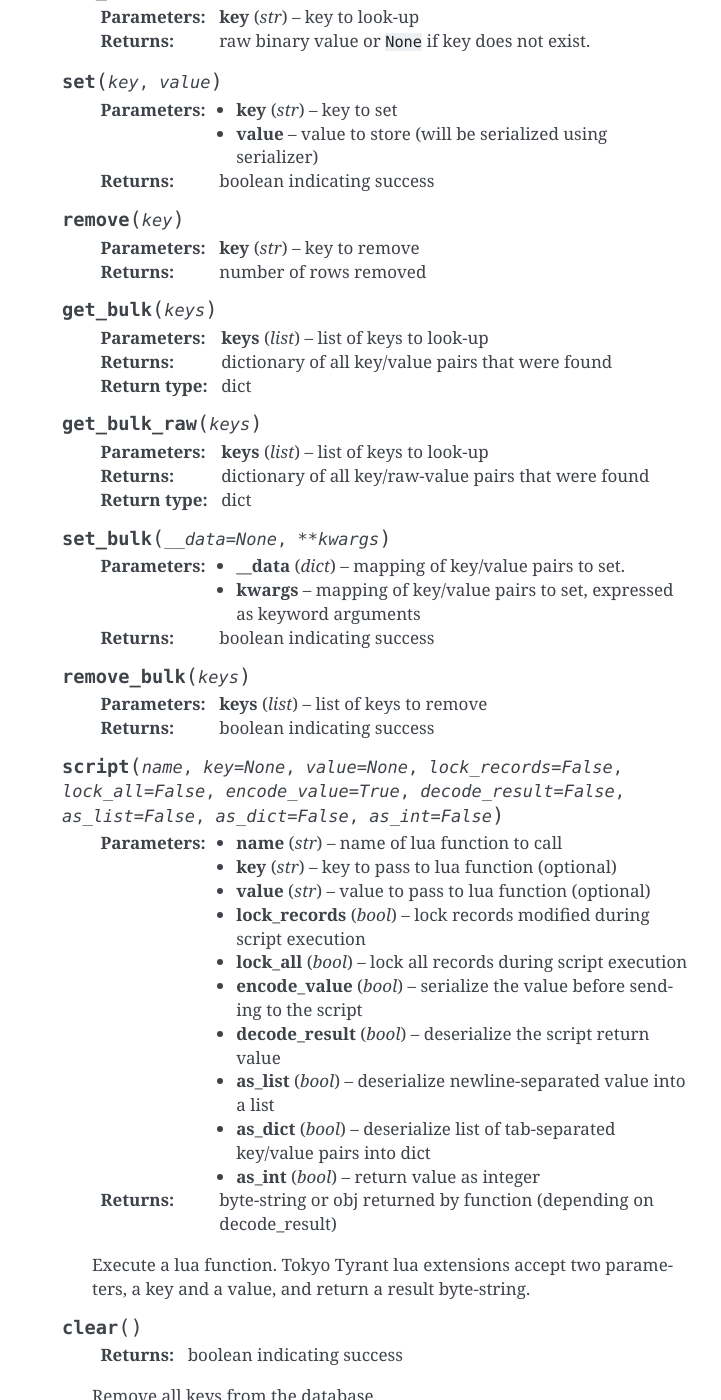
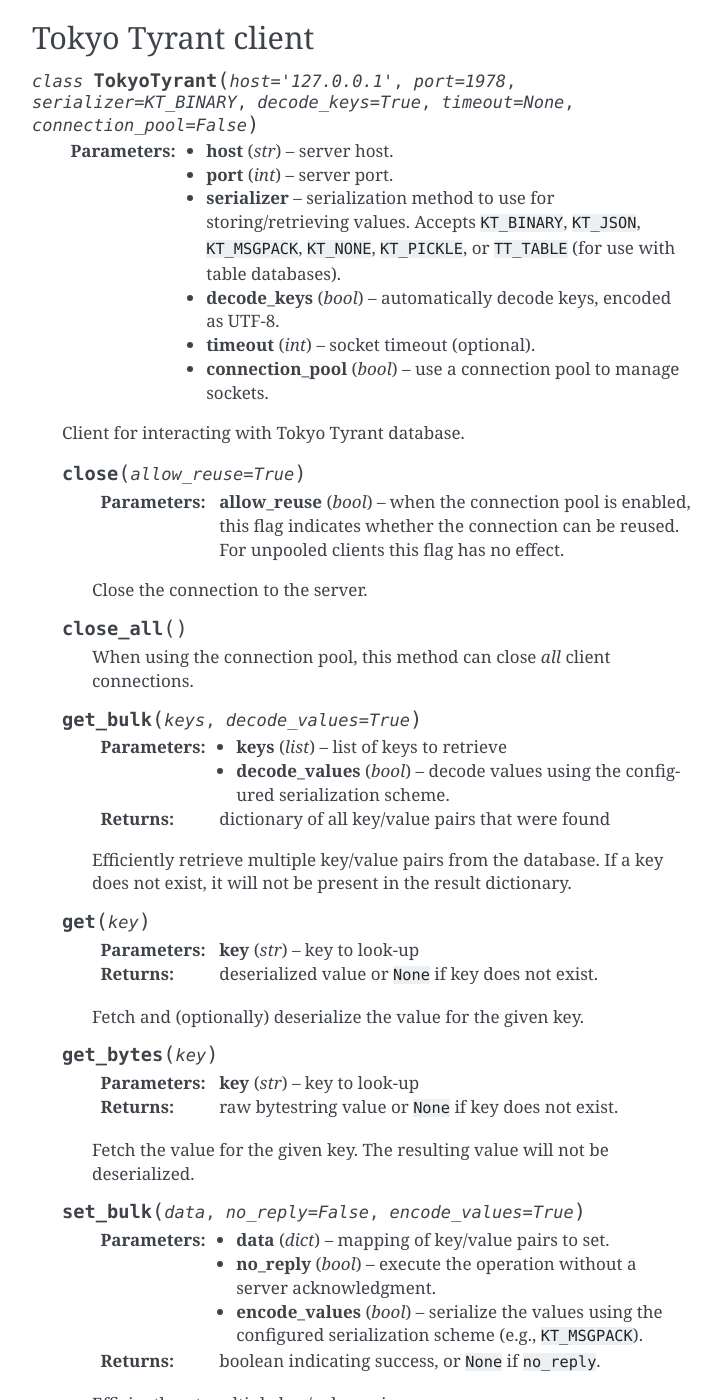
Before and after one commit to coleifer/kt, a Sphinx documentation site: the page built from docs/api.rst, in a window 1280 px wide and 1400 px high, scrolled down 10949 px. Shown: the whole window, without its empty margins (388-1109 px from the left). Built offline with Sphinx 7.4.7, drawn with Linux system fonts in a browser that asks for light colours; some of the changed text lies outside the part shown.

Commit message:
Finish API for client libraries.

```diff
--- a/docs/api.rst
+++ b/docs/api.rst
@@ -67,7 +67,7 @@
         :param list keys: keys to retrieve
         :param int db: database index
         :param bool decode_values: decode values using the configured
-            deserialization scheme (e.g., ``KT_MSGPACK``).
+            serialization scheme.
         :return: result dictionary
 
         Efficiently retrieve multiple key/value pairs from the database. If a
@@ -75,6 +75,10 @@
 
     .. py:method:: get_bulk_details(keys, db=None, decode_values=True)
 
+        :param list keys: keys to retrieve
+        :param int db: database index
+        :param bool decode_values: decode values using the configured
+            serialization scheme.
         :return: List of tuples: ``(db index, key, value, expire time)``
 
         Like :py:meth:`~KyotoTycoon.get_bulk`, but the return value is a list
@@ -84,7 +88,7 @@
 
         :param db_key_list: a list of 2-tuples to retrieve: ``(db index, key)``
         :param bool decode_values: decode values using the configured
-            deserialization scheme (e.g., ``KT_MSGPACK``).
+            serialization scheme.
         :return: result dictionary
 
         Like :py:meth:`~KyotoTycoon.get_bulk`, except it supports fetching
@@ -94,6 +98,9 @@
 
     .. py:method:: get_bulk_raw_details(db_key_list, decode_values=True)
 
+        :param db_key_list: a list of 2-tuples to retrieve: ``(db index, key)``
+        :param bool decode_values: decode values using the configured
+            serialization scheme.
         :return: List of tuples: ``(db index, key, value, expire time)``
 
         Like :py:meth:`~KyotoTycoon.get_bulk_raw`, but the return value is a
@@ -105,7 +112,7 @@
         :param int db: database index
         :return: deserialized value or ``None`` if key does not exist.
 
-        Fetch and deserialize the value for the given key.
+        Fetch and (optionally) deserialize the value for the given key.
 
     .. py:method:: get_bytes(key, db=None)
 
@@ -416,11 +423,17 @@
 
         Count total number of keys in the database.
 
-    .. py:method:: update(__data=None, db=None, expire_time=None, **kwargs)
+    .. py:method:: update(__data=None, db=None, expire_time=None, no_reply=False, encode_values=True, **kwargs)
 
-        See :py:meth:`KyotoTycoon.set_bulk`.
+        Efficiently set multiple key/value pairs. If given, the provided ``db``
+        and ``expire_time`` values will be used for all key/value pairs being
+        set.
 
-    .. py:method:: pop(key, db=None)
+        See :py:meth:`KyotoTycoon.set_bulk` for details.
+
+    .. py:method:: pop(key, db=None, decode_value=True)
+
+        Get and remove the data stored in a given key in a single operation.
 
         See :py:meth:`KyotoTycoon.seize`.
 
@@ -428,8 +441,7 @@
 
         :param str prefix: key prefix to match
         :param int max_keys: maximum number of results to return (optional)
-        :param db: database index
-        :type db: int or None
+        :param int db: database index
         :return: list of keys that matched the given prefix.
         :rtype: list
 
@@ -437,8 +449,7 @@
 
         :param str regex: regular-expression to match
         :param int max_keys: maximum number of results to return (optional)
-        :param db: database index
-        :type db: int or None
+        :param int db: database index
         :return: list of keys that matched the given regular expression.
         :rtype: list
 
@@ -447,37 +458,45 @@
         :param str origin: source string for comparison
         :param int distance: maximum edit-distance for similarity (optional)
         :param int max_keys: maximum number of results to return (optional)
-        :param db: database index
-        :type db: int or None
+        :param int db: database index
         :return: list of keys that were within a certain edit-distance of origin
         :rtype: list
 
     .. py:method:: cursor(db=None, cursor_id=None)
 
-        :param db: database index
-        :type db: int or None
-        :param cursor_id: cursor id (will be automatically created if None)
-        :type cursor_id: int or None
+        :param int db: database index
+        :param int cursor_id: cursor id (will be automatically created if None)
         :return: :py:class:`Cursor` object
 
     .. py:method:: keys(db=None)
 
-        :param db: database index
-        :type db: int or None
+        :param int db: database index
         :return: all keys in database
         :rtype: generator
 
+        .. warning::
+            The :py:meth:`~KyotoCabinet.keys` method uses a cursor and can be
+            rather slow.
+
+    .. py:method:: keys_nonlazy(db=None)
+
+        :param int db: database index
+        :return: all keys in database
+        :rtype: list
+
+        Non-lazy implementation of :py:meth:`~KyotoTycoon.keys`.
+        Behind-the-scenes, calls :py:meth:`~KyotoTycoon.match_prefix` with an
+        empty string as the prefix.
+
     .. py:method:: values(db=None)
 
-        :param db: database index
-        :type db: int or None
+        :param int db: database index
         :return: all values in database
         :rtype: generator
 
     .. py:method:: items(db=None)
 
-        :param db: database index
-        :type db: int or None
+        :param int db: database index
         :return: all key/value tuples in database
         :rtype: generator
 
@@ -495,40 +514,72 @@
 
         :param int db: database index
 
-        Specify the default database for the client.
+        Specify the default database index for the client.
 
 Tokyo Tyrant client
 -------------------
 
-.. py:class:: TokyoTyrant(host='127.0.0.1', port=1978, serializer=KT_BINARY, decode_keys=True, timeout=None)
+.. py:class:: TokyoTyrant(host='127.0.0.1', port=1978, serializer=KT_BINARY, decode_keys=True, timeout=None, connection_pool=False)
 
     :param str host: server host.
     :param int port: server port.
     :param serializer: serialization method to use for storing/retrieving values.
-        Accepts ``KT_BINARY``, ``KT_JSON``, ``KT_MSGPACK``, ``KT_NONE`` or ``KT_PICKLE``.
-    :param bool decode_keys: allow unicode keys, encoded as UTF-8.
+        Accepts ``KT_BINARY``, ``KT_JSON``, ``KT_MSGPACK``, ``KT_NONE``, ``KT_PICKLE``,
+        or ``TT_TABLE`` (for use with table databases).
+    :param bool decode_keys: automatically decode keys, encoded as UTF-8.
     :param int timeout: socket timeout (optional).
-    :param int default_db: default database to operate on.
+    :param bool connection_pool: use a connection pool to manage sockets.
 
     Client for interacting with Tokyo Tyrant database.
 
-    .. py:method:: checkin()
+    .. py:method:: close(allow_reuse=True)
 
-        Return the communication socket to the pool for re-use.
-
-    .. py:method:: close()
+        :param bool allow_reuse: when the connection pool is enabled, this flag
+            indicates whether the connection can be reused. For unpooled
+            clients this flag has no effect.
 
         Close the connection to the server.
+
+    .. py:method:: close_all()
+
+        When using the connection pool, this method can close *all* client
+        connections.
+
+    .. py:method:: get_bulk(keys, decode_values=True)
+
+        :param list keys: list of keys to retrieve
+        :param bool decode_values: decode values using the configured
+            serialization scheme.
+        :return: dictionary of all key/value pairs that were found
+
+        Efficiently retrieve multiple key/value pairs from the database. If a
+        key does not exist, it will not be present in the result dictionary.
 
     .. py:method:: get(key)
 
         :param str key: key to look-up
         :return: deserialized value or ``None`` if key does not exist.
 
-    .. py:method:: get_raw(key)
+        Fetch and (optionally) deserialize the value for the given key.
+
+    .. py:method:: get_bytes(key)
 
         :param str key: key to look-up
-        :return: raw binary value or ``None`` if key does not exist.
+        :return: raw bytestring value or ``None`` if key does not exist.
+
+        Fetch the value for the given key. The resulting value will not
+        be deserialized.
+
+    .. py:method:: set_bulk(data, no_reply=False, encode_values=True)
+
+        :param dict data: mapping of key/value pairs to set.
+        :param bool no_reply: execute the operation without a server
+            acknowledgment.
+        :param bool encode_values: serialize the values using the configured
+            serialization scheme (e.g., ``KT_MSGPACK``).
+        :return: boolean indicating success, or ``None`` if ``no_reply``.
+
+        Efficiently set multiple key/value pairs.
 
     .. py:method:: set(key, value)
 
@@ -536,32 +587,24 @@
         :param value: value to store (will be serialized using serializer)
         :return: boolean indicating success
 
-    .. py:method:: remove(key)
+        Set a single key/value pair.
 
-        :param str key: key to remove
-        :return: number of rows removed
+    .. py:method:: set_bytes(key, value)
 
-    .. py:method:: get_bulk(keys)
+        :param str key: key to set
+        :param value: raw value to store
+        :return: boolean indicating success
 
-        :param list keys: list of keys to look-up
-        :return: dictionary of all key/value pairs that were found
-        :rtype: dict
-
-    .. py:method:: get_bulk_raw(keys)
-
-        :param list keys: list of keys to look-up
-        :return: dictionary of all key/raw-value pairs that were found
-        :rtype: dict
-
-    .. py:method:: set_bulk(__data=None, **kwargs)
-
-        :param dict __data: mapping of key/value pairs to set.
-        :param kwargs: mapping of key/value pairs to set, expressed as keyword arguments
-        :return: boolean indicating success
+        Set a single key/value pair without encoding the value.
 
     .. py:method:: remove_bulk(keys)
 
         :param list keys: list of keys to remove
+        :return: boolean indicating success
+
+    .. py:method:: remove(key)
+
+        :param str key: key to remove
         :return: boolean indicating success
 
     .. py:method:: script(name, key=None, value=None, lock_records=False, lock_all=False, encode_value=True, decode_result=False, as_list=False, as_dict=False, as_int=False)
@@ -572,14 +615,17 @@
         :param bool lock_records: lock records modified during script execution
         :param bool lock_all: lock all records during script execution
         :param bool encode_value: serialize the value before sending to the script
-        :param bool decode_result: deserialize the script return value
+        :param bool decode_value: deserialize the script return value
         :param bool as_list: deserialize newline-separated value into a list
         :param bool as_dict: deserialize list of tab-separated key/value pairs into dict
         :param bool as_int: return value as integer
-        :return: byte-string or obj returned by function (depending on decode_result)
+        :return: byte-string or object returned by function (depending on decode_value)
 
-        Execute a lua function. Tokyo Tyrant lua extensions accept two
-        parameters, a key and a value, and return a result byte-string.
+        Execute a lua function, passing as arguments the given ``key`` and
+        ``value`` (if provided). The return value is a bytestring, which can be
+        deserialized by specifying ``decode_value=True``. The arguments
+        ``as_list``, ``as_dict`` and ``as_int`` can be used to apply specific
+        deserialization to the returned value.
 
     .. py:method:: clear()
 
@@ -594,118 +640,96 @@
 
         Obtain status information from the server.
 
-    .. py:method:: add(key, value)
+    .. py:method:: synchronize()
+
+        :return: boolean indicating success
+
+        Synchronize data to disk.
+
+    .. py:method:: optimize(options)
+
+        :param str options: option format string to use when optimizing database.
+        :return: boolean indicating success
+
+    .. py:method:: add(key, value, encode_value=True)
 
         :param str key: key to add
-        :param value: value to store (will be serialized using serializer)
+        :param value: value to store
+        :param bool encode_value: serialize the value using the configured
+            serialization scheme.
         :return: boolean indicating if key could be added or not
-        :rtype: bool
 
         Add a key/value pair to the database. This operation will only succeed
         if the key does not already exist in the database.
 
-    .. py:method:: append(key, value)
+    .. py:method:: append(key, value, encode_value=True)
 
         :param str key: key to append value to
-        :param value: data to append (will be serialized using serializer)
+        :param value: value to append
+        :param bool encode_value: serialize the value using the configured
+            serialization scheme.
         :return: boolean indicating if value was appended
-        :rtype: bool
 
         Appends data to an existing key/value pair. If the key does not exist,
-        this is equivalent to :py:meth:`~TokyoTyrant.set`.
+        this is equivalent to the :py:meth:`~TokyoTyrant.set` method.
 
-    .. py:method:: addshl(key, value, width)
+    .. py:method:: addshl(key, value, width, encode_value=True)
 
         :param str key: key to append value to
-        :param value: data to append (will be serialized using serializer)
+        :param value: data to append
         :param int width: number of bytes to shift
+        :param bool encode_value: serialize the value using the configured
+            serialization scheme.
         :return: boolean indicating success
-        :rtype: bool
 
         Concatenate a value at the end of the existing record and shift it to
         the left by *width* bytes.
-
-    .. py:method:: setnr(key, value)
-
-        :param str key: key to set
-        :param value: value to store (will be serialized using serializer)
-        :return: no return value
-
-        Set with no server response.
-
-    .. py:method:: setnr_bulk(__data=None, **kwargs)
-
-        :param dict __data: mapping of key/value pairs to set.
-        :param kwargs: mapping of key/value pairs to set, expressed as keyword arguments
-        :return: no return value
-
-        Set multiple key/value pairs using the same no-response API as :py:meth:`TokyoTyrant.setnr`.
-
-    .. py:method:: setdup(key, value)
-
-        :param str key: key to set
-        :param value: value to store (will be serialized using serializer)
-        :return: boolean indicating success
-
-        Set key/value pair. If using a BTree and the key already exists, the
-        new value will be added to the end.
-
-    .. py:method:: setdupback(key, value)
-
-        :param str key: key to set
-        :param value: value to store (will be serialized using serializer)
-        :return: boolean indicating success
-
-        Set key/value pair. If using a BTree and the key already exists, the
-        new value will be added to the front.
-
-    .. py:method:: get_part(key, start=None, end=None)
-
-        :param str key: key to look-up
-        :param int start: start offset
-        :param int end: number of characters to retrieve (after start).
-        :return: the substring portion of value requested or ``False`` if the
-            value does not exist or the start index exceeded the value length.
 
     .. py:method:: exists(key)
 
         :param str key: key to test
         :return: boolean indicating if key exists
-        :rtype: bool
+
+        Return whether or not the given key exists in the database.
 
     .. py:method:: length(key)
 
-        :param str key: key to test
-        :return: length of value stored at key (or None if key does not exist)
-        :rtype: int
+        :param str key: key
+        :param int db: database index
+        :return: length of the value in bytes, or ``None`` if not found
+
+        Return the length of the raw value stored at the given key. If the key
+        does not exist, returns ``None``.
+
+    .. py:method:: seize(key, decode_value=True)
+
+        :param str key: key to remove
+        :param bool decode_value: deserialize the value using the configured
+            serialization method.
+        :return: value stored at given key or ``None`` if key does not exist.
+
+        Get and remove the data stored in a given key in a single operation.
 
     .. py:method:: incr(key, n=1)
 
         :param str key: key to increment
         :param int n: value to add
-        :return: new value at key
-        :rtype: int
+        :return: incremented result value
 
     .. py:method:: incr_double(key, n=1.)
 
         :param str key: key to increment
         :param float n: value to add
-        :return: new value at key
-        :rtype: float
+        :return: incremented result value
 
-    .. py:method:: misc(cmd, args=None, update_log=True)
-
-        :param str cmd: Command to execute
-        :param list args: Zero or more bytestring arguments to misc function.
-        :param bool update_log: Add misc command to update log.
-
-        Run a miscellaneous command using the "misc" API. Returns a list of
-        zero or more bytestrings.
+        Increment the floating-point value stored in the given key.
 
     .. py:method:: count()
 
         :return: number of key/value pairs in the database
         :rtype: int
+
+        Count the number of key/value pairs in the database
 
     .. py:method:: __getitem__(key)
 
@@ -730,11 +754,64 @@
     .. py:method:: __len__()
 
         :return: total number of keys in the database.
-        :rtype: int
 
-    .. py:method:: update(__data=None, db=None, expire_time=None, **kwargs)
+        Identical to :py:meth:`~TokyoTyrant.count`.
 
-        See :py:meth:`TokyoTyrant.set_bulk`.
+    .. py:method:: update(__data=None, no_reply=False, encode_values=True, **kwargs)
+
+        :param dict __data: mapping of key/value pairs to set.
+        :param bool no_reply: execute the operation without a server
+            acknowledgment.
+        :param bool encode_values: serialize the values using the configured
+            serialization scheme.
+        :param kwargs: arbitrary key/value pairs to set.
+        :return: boolean indicating success.
+
+        Efficiently set multiple key/value pairs. Data can be provided as a
+        dict or as an arbitrary number of keyword arguments.
+
+        See also: :py:meth:`~TokyoTyrant.set_bulk`.
+
+    .. py:method:: setdup(key, value, encode_value=True)
+
+        :param str key: key to set
+        :param value: value to store
+        :param bool encode_value: serialize the value using the configured
+            serialization scheme.
+        :return: boolean indicating success
+
+        Set key/value pair. If using a B-Tree and the key already exists, the
+        new value will be added to the beginning.
+
+    .. py:method:: setdupback(key, value)
+
+        :param str key: key to set
+        :param value: value to store
+        :param bool encode_value: serialize the value using the configured
+            serialization scheme.
+        :return: boolean indicating success
+
+        Set key/value pair. If using a B-Tree and the key already exists, the
+        new value will be added to the end.
+
+    .. py:method:: get_part(key, start=None, end=None, decode_value=True)
+
+        :param str key: key to look-up
+        :param int start: start offset
+        :param int end: number of characters to retrieve (after start).
+        :param bool decode_value: deserialize the value using the configured
+            serialization scheme.
+        :return: the substring portion of value requested or ``False`` if the
+            value does not exist or the start index exceeded the value length.
+
+    .. py:method:: misc(cmd, args=None, update_log=True)
+
+        :param str cmd: Command to execute
+        :param list args: Zero or more bytestring arguments to misc function.
+        :param bool update_log: Add misc command to update log.
+
+        Run a miscellaneous command using the "misc" API. Returns a list of
+        zero or more bytestrings.
 
     .. py:attribute:: size
 
@@ -745,17 +822,6 @@
         Return a 2-tuple of error code and message for the last error reported
         by the server (if set).
 
-    .. py:method:: optimize(options)
-
-        :param str options: option format string to use when optimizing database.
-        :return: boolean indicating success
-
-    .. py:method:: synchronize()
-
-        :return: boolean indicating success
-
-        Synchronize data to disk.
-
     .. py:method:: copy(path)
 
         :param str path: destination for copy of database.
@@ -763,13 +829,61 @@
 
         Copy the database file to the given path.
 
-    .. py:method:: get_range(start, stop=None, max_keys=0)
+    .. py:method:: restore(path, timestamp, options=0)
+
+        :param str path: path to update log directory
+        :param datetime timestamp: datetime from which to restore
+        :param int options: optional flags
+        :return: boolean indicating success
+
+        Restore the database file from the update log.
+
+    .. py:method:: set_master(host, port, timestamp, options=0)
+
+        :param str host: host of master server
+        :param int port: port of master server
+        :param datetime timestamp: start timestamp
+        :param int options: optional flags
+        :return: boolean indicating success
+
+        Set the replication master.
+
+    .. py:method:: clear_cache()
+
+        :return: boolean indicating success
+
+    .. py:method:: defragment(nsteps=None)
+
+        :param int nsteps: number of defragmentation steps
+        :return: boolean indicating success
+
+        Defragment the database.
+
+    .. py:method:: get_range(start, stop=None, max_keys=0, decode_values=True)
 
         :param str start: start-key for range
         :param str stop: stop-key for range (optional)
         :param int max_keys: maximum keys to fetch
-        :return: a mapping of key-value pairs falling within the given range.
-        :rtype: dict
+        :param bool decode_values: deserialize the values using the configured
+            serialization scheme.
+        :return: a dictionary mapping of key-value pairs falling within the
+            given range.
+
+        Fetch a range of key/value pairs and return them as a dictionary.
+
+        .. note:: Only works with tree databases.
+
+    .. py:method:: get_rangelist(start, stop=None, max_keys=0, decode_values=True)
+
+        :param str start: start-key for range
+        :param str stop: stop-key for range (optional)
+        :param int max_keys: maximum keys to fetch
+        :param bool decode_values: deserialize the values using the configured
+            serialization scheme.
+        :return: a list of ordered key-value pairs falling within the given range.
+
+        Fetch a range of key/value pairs and return them as an ordered list of
+        key/value tuples.
 
         .. note:: Only works with tree databases.
 
@@ -778,40 +892,48 @@
         :param str prefix: key prefix to match
         :param int max_keys: maximum number of results to return
         :return: list of keys that matched the given prefix.
-        :rtype: list
 
-    .. py:method:: match_regex(regex, max_keys=1024)
+    .. py:method:: match_regex(regex, max_keys=None, decode_values=True)
 
         :param str regex: regular-expression to match
         :param int max_keys: maximum number of results to return
-        :return: list of keys that matched the given regular expression.
-        :rtype: list
+        :param bool decode_values: deserialize the values using the configured
+            serialization scheme.
+        :return: a dictionary mapping of key-value pairs which matched the regex.
+
+    .. py:method:: match_regexlist(regex, max_keys=None, decode_values=True)
+
+        :param str regex: regular-expression to match
+        :param int max_keys: maximum number of results to return
+        :param bool decode_values: deserialize the values using the configured
+            serialization scheme.
+        :return: a list of ordered key-value pairs which matched the regex.
 
     .. py:method:: iter_from(start_key)
 
         :param start_key: key to start iteration.
-        :return: list of key/value pairs obtained by iterating from start-key.
-        :rtype: dict
+        :return: list of key/value tuples obtained by iterating from start-key.
 
     .. py:method:: keys()
+
+        :return: list all keys in database
+        :rtype: generator
+
+    .. py:method:: keys_fast()
 
         :return: list of all keys in database
         :rtype: list
 
+        Return a list of all keys in the database in a single operation.
+
     .. py:method:: items()
 
-        :return: list of all key/value tuples in database
-        :rtype: list
-
-    .. py:method:: keys_fast()
-
-        :return: list of all keys in database loaded in a single operation.
-        :rtype: list
+        :return: list all key/value tuples in database
+        :rtype: generator
 
     .. py:method:: items_fast()
 
-        :return: list of all key/value tuples in database loaded in a single
-            operation.
+        :return: list of all key/value tuples in database in a single operation.
         :rtype: list
 
     .. py:method:: set_index(name, index_type, check_exists=False)
```
Also changed, not shown: 1 other file.
